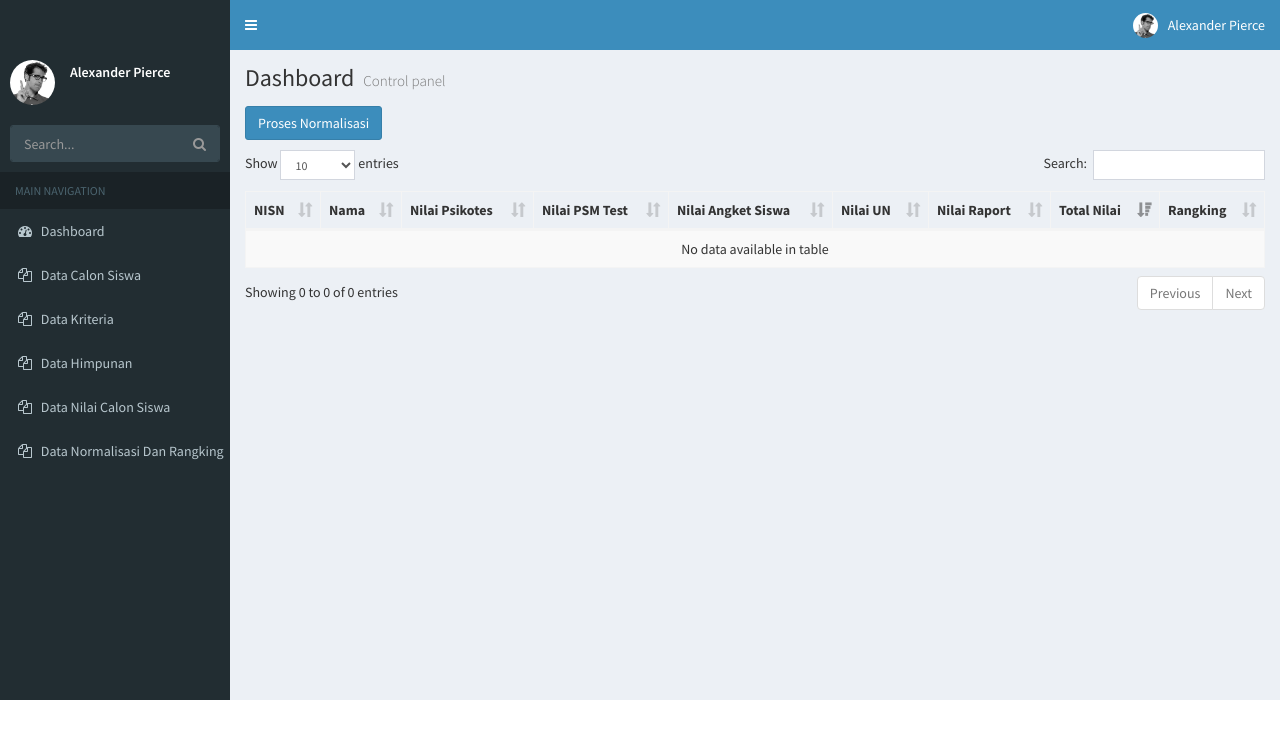
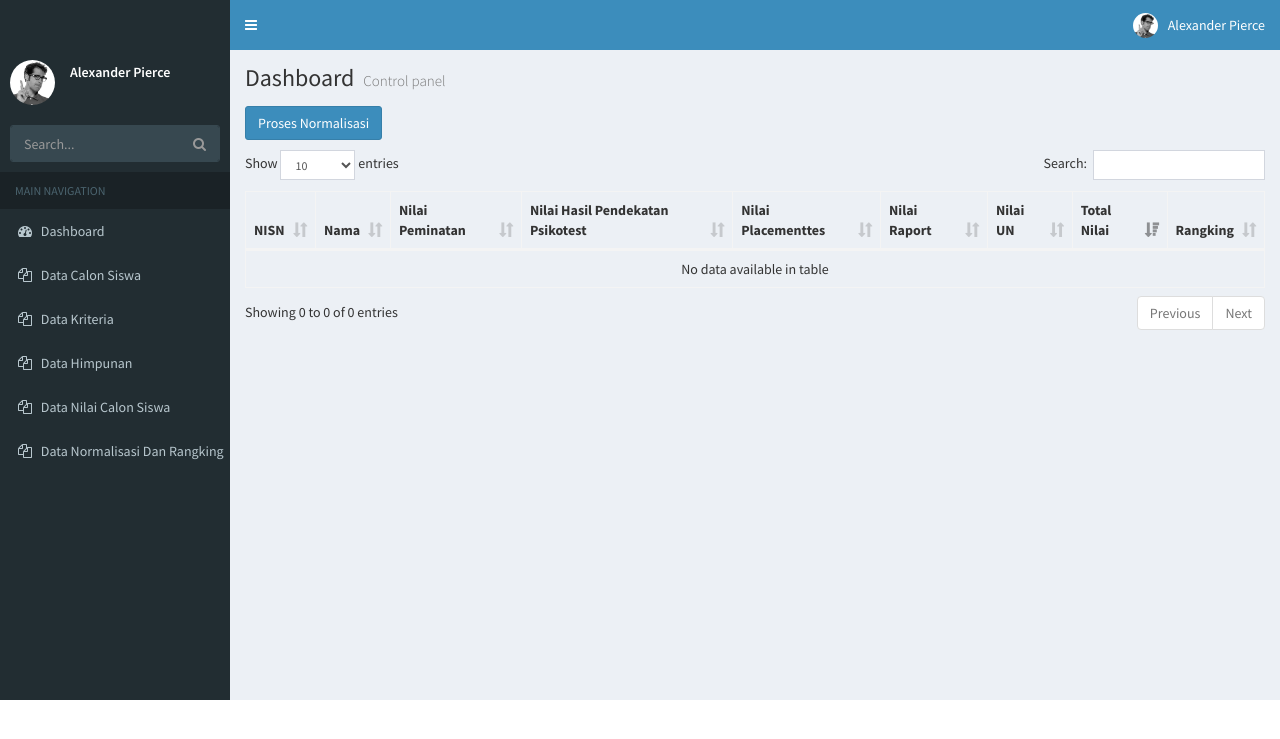
Before and after one commit to RizkiMufrizal/Metode-WP, a CodeIgniter app: page /Metode-WP/index.php/admin/NormalisasiController in a window 1280 px wide. Shown: the top 739 px of the page. Run offline with CodeIgniter, Linux system fonts and the light colour scheme; the visitor is signed in with stand-in values (Sample User, id 1); data that the repository does not hold is empty.

Commit message:
update view normalisasi

```diff
--- a/application/views/admin/NormalisasiView.php
+++ b/application/views/admin/NormalisasiView.php
@@ -22,7 +22,7 @@
 
             <?php $this->load->view('admin/layout/HeaderLayout') ?>
 
-            <div class="content-wrapper" style="height: 650px">
+            <div class="content-wrapper" style="min-height: 650px">
                 <section class="content-header">
                     <h1>
                         Dashboard
@@ -41,16 +41,16 @@
 
                             <p></p>
 
-                            <table id="normalisasi" class="table table-bordered table-hover table-striped">
+                            <table id="normalisasi" class="table table-bordered">
                                 <thead>
                                     <tr>
                                         <th>NISN</th>
                                         <th>Nama</th>
-                                        <th>Nilai Psikotes</th>
-                                        <th>Nilai PSM Test</th>
-                                        <th>Nilai Angket Siswa</th>
+                                        <th>Nilai Peminatan</th>
+                                        <th>Nilai Hasil Pendekatan Psikotest</th>
+                                        <th>Nilai Placementtes</th>
+                                        <th>Nilai Raport</th>
                                         <th>Nilai UN</th>
-                                        <th>Nilai Raport</th>
                                         <th>Total Nilai</th>
                                         <th>Rangking</th>
                                     </tr>
@@ -72,7 +72,7 @@
                                             <td><?php echo $n->total_nilai; ?></td>
                                             <td><?php echo $i; ?></td>
                                         </tr>
-<?php } ?>
+                                    <?php } ?>
                                 </tbody>
                             </table>
                         </div>
@@ -85,6 +85,6 @@
             <div class="control-sidebar-bg"></div>
         </div>
 
-<?php $this->load->view('admin/layout/JsLayout') ?>
+        <?php $this->load->view('admin/layout/JsLayout') ?>
     </body>
 </html>
```
